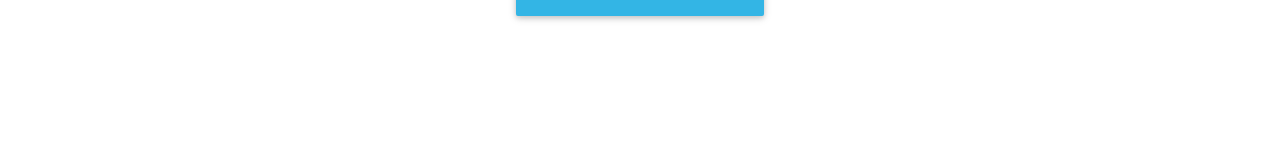
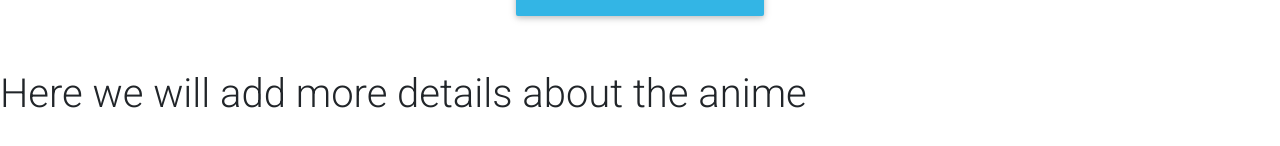
Before and after one commit to stern-rader/otakuz-frontend, a React (Create React App) app: page /animeprofile in a window 1280 px wide. Shown: the part 764-910 px from the top of the page. Built offline with nearby package versions, Linux system fonts and the light colour scheme.

Commit message:
add the anime profile

```diff
--- a/src/App.js
+++ b/src/App.js
@@ -7,6 +7,7 @@ import Footer from './components/Footer/Footer';
 import { withAuth0 } from '@auth0/auth0-react';
 import Profile from './components/Profile/Profile';
 import AboutUS from './components/AboutUs/AboutUs';
+import AnimeProfile from './components/Main/AnimeProfile';
 
 //route components
 import {
@@ -20,13 +21,13 @@ class App extends React.Component {
   constructor(props){
     super(props);
     this.state = {
-      test:[],
+      img_url:'',
     };
   }
 
-  addToWatchList = () => {
-    this.setState({test:[1,2,3,4]});
-    console.log(this.state.test);
+  getAnimeData = (imgUrl) => {
+    console.log(imgUrl);
+    this.setState({img_url:imgUrl});
   }
   render() {
     const { isAuthenticated } = this.props.auth0;
@@ -37,7 +38,7 @@ class App extends React.Component {
             <Header />
             <Switch>
               <Route exact path='/' >
-                <Main addToWatchList={this.addToWatchList} />
+                <Main addToWatchList={this.addToWatchList} getAnimeData={this.getAnimeData} />
               </Route>
               <Route exact path='/profile'>
                 { isAuthenticated &&
@@ -46,6 +47,9 @@ class App extends React.Component {
               </Route>
               <Route exact path='/aboutus' >
                 <AboutUS />
+              </Route>
+              <Route exact path='/animeprofile' >
+                <AnimeProfile imgUrl={this.state.img_url} />
               </Route>
             </Switch>
             < Footer />
--- a/src/components/Main/AnimeCard.js
+++ b/src/components/Main/AnimeCard.js
@@ -4,7 +4,7 @@ import { withAuth0 } from '@auth0/auth0-react';
 //axios library
 import axios from 'axios';
 //bootstrap comonents
-import { Card, Button } from 'react-bootstrap';
+import { Card, Button , Nav } from 'react-bootstrap';
 //css files
 import './animeCard.css';
 
@@ -97,7 +97,6 @@ export class AnimeCard extends Component {
           <Card.Img variant="top" src={this.props.img} />
           <Card.Body>
             <Card.Title>{this.props.name}</Card.Title>
-            <Card.Text>⭐ {this.props.rating}</Card.Text>
             <Card.Text >
               {this.props.description}
             </Card.Text>
@@ -109,8 +108,11 @@ export class AnimeCard extends Component {
           <Card.Footer>
             {this.props.showBtns &&
             <>
-              <Button onClick={this.changeLikeColor}>{this.state.like} {this.state.likeControl}</Button>
-              <Button variant={this.state.variant} onClick={() => {this.changeButtonValue();}}>{this.state.buttonValue}</Button>
+              <div style={{textAlign:'center'}}>
+                <Nav.Link href="http://localhost:3000/animeprofile" style={{margin:'0' , padding:'0'}} ><Button onMouseOver={() => this.props.getAnimeData(this.props.img)} >Learn More</Button></Nav.Link>
+                <Button onClick={this.changeLikeColor}>{this.state.like} {this.state.likeControl}</Button>
+                <Button variant={this.state.variant} onClick={() => {this.changeButtonValue();}}>{this.state.buttonValue}</Button>
+              </div>
             </>
             }
             {!this.props.showBtns &&
--- /dev/null
+++ b/src/components/Main/AnimeProfile.js
@@ -0,0 +1,15 @@
+import React, { Component } from 'react';
+
+export class AnimeProfile extends Component {
+  render() {
+    console.log('inside the anime profile' , this.props.imgUrl);
+    return (
+      <div>
+        <h1>Here we will add more details about the anime</h1>
+        <img src={this.props.imgUrl} alt='' />
+      </div>
+    );
+  }
+}
+
+export default AnimeProfile;
--- a/src/components/Main/Main.js
+++ b/src/components/Main/Main.js
@@ -50,7 +50,7 @@ export class Main extends Component {
           <hr></hr>
         </>
         }
-        <Results animeResults={this.state.animeResults} addToWatchList={this.props.addToWatchList} />
+        <Results animeResults={this.state.animeResults} addToWatchList={this.props.addToWatchList}  getAnimeData={this.props.getAnimeData} />
         <Recomendation />
       </>
     );
--- a/src/components/Main/Results.js
+++ b/src/components/Main/Results.js
@@ -24,6 +24,7 @@ export class Results extends Component {
           showBtns={true}
           index={idx}
           // id={data._id}
+          getAnimeData={this.props.getAnimeData}
         />;}
       else return false;
     });
```
